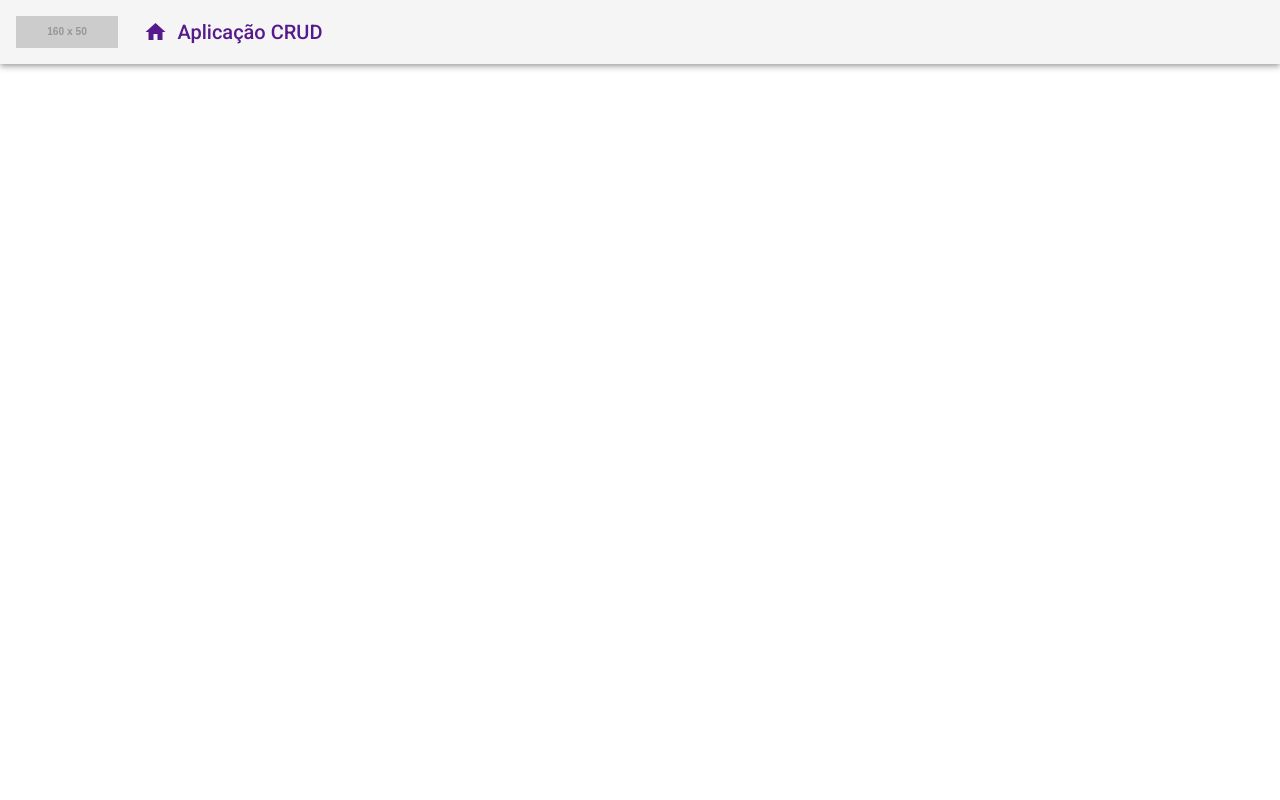
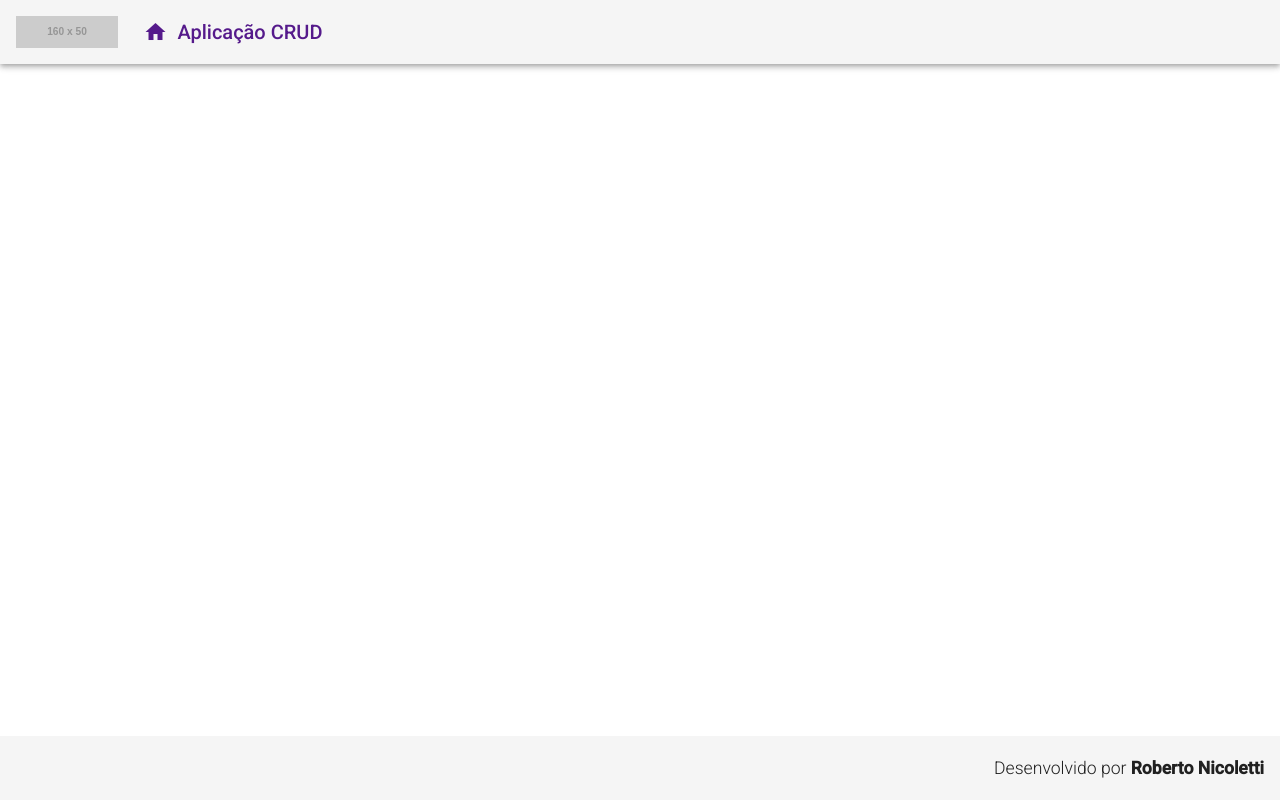
Before and after one commit to robertourias/crud-produtos-angular, an Angular app in the folder frontend/: page / in a window 1280 px wide. Built offline with nearby package versions, Linux system fonts and the light colour scheme.

Commit message:
component footer

```diff
--- a/frontend/src/app/app.component.html
+++ b/frontend/src/app/app.component.html
@@ -1 +1,3 @@
 <app-header></app-header>
+
+<app-footer></app-footer>
--- a/frontend/src/app/app.module.ts
+++ b/frontend/src/app/app.module.ts
@@ -7,11 +7,13 @@ import { BrowserAnimationsModule } from '@angular/platform-browser/animations';
 import { HeaderComponent } from './components/template/header/header.component';
 
 import { MatToolbarModule } from '@angular/material/toolbar';
+import { FooterComponent } from './components/template/footer/footer.component';
 
 @NgModule({
   declarations: [
     AppComponent,
-    HeaderComponent
+    HeaderComponent,
+    FooterComponent
   ],
   imports: [
     BrowserModule,
--- /dev/null
+++ b/frontend/src/app/components/template/footer/footer.component.css
@@ -0,0 +1,12 @@
+.footer {
+  position: fixed;
+  bottom: 0;
+
+  display: flex;
+  justify-content: flex-end;
+}
+
+.footer > span {
+  font-weight: 300;
+  font-size: 1.1rem;
+}
--- /dev/null
+++ b/frontend/src/app/components/template/footer/footer.component.html
@@ -0,0 +1,3 @@
+<mat-toolbar class="footer">
+  <span> Desenvolvido por <strong>Roberto Nicoletti</strong> </span>
+</mat-toolbar>
--- /dev/null
+++ b/frontend/src/app/components/template/footer/footer.component.ts
@@ -0,0 +1,15 @@
+import { Component, OnInit } from '@angular/core';
+
+@Component({
+  selector: 'app-footer',
+  templateUrl: './footer.component.html',
+  styleUrls: ['./footer.component.css']
+})
+export class FooterComponent implements OnInit {
+
+  constructor() { }
+
+  ngOnInit(): void {
+  }
+
+}
```
Also changed, not shown: 1 other file (tests, documents, lock files or other folders).
